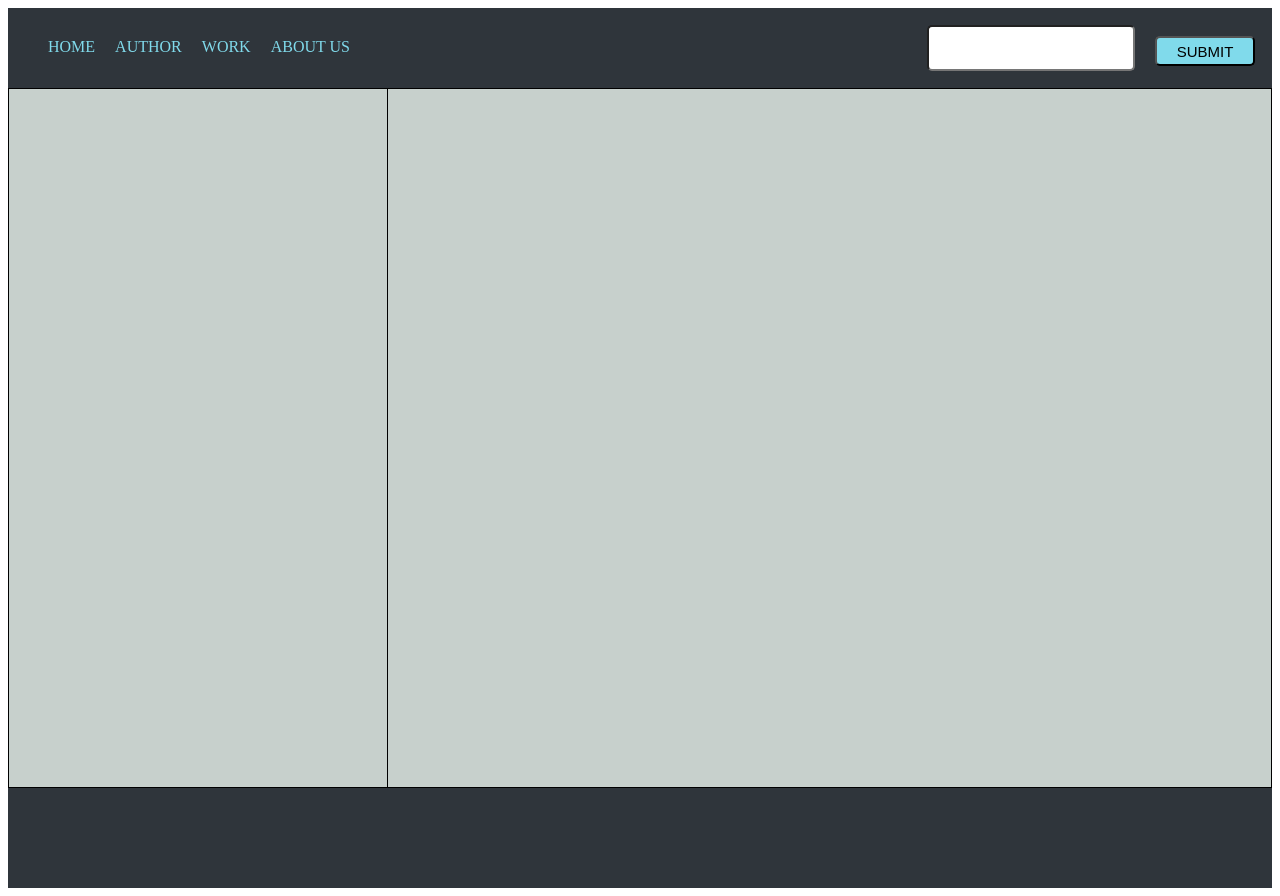
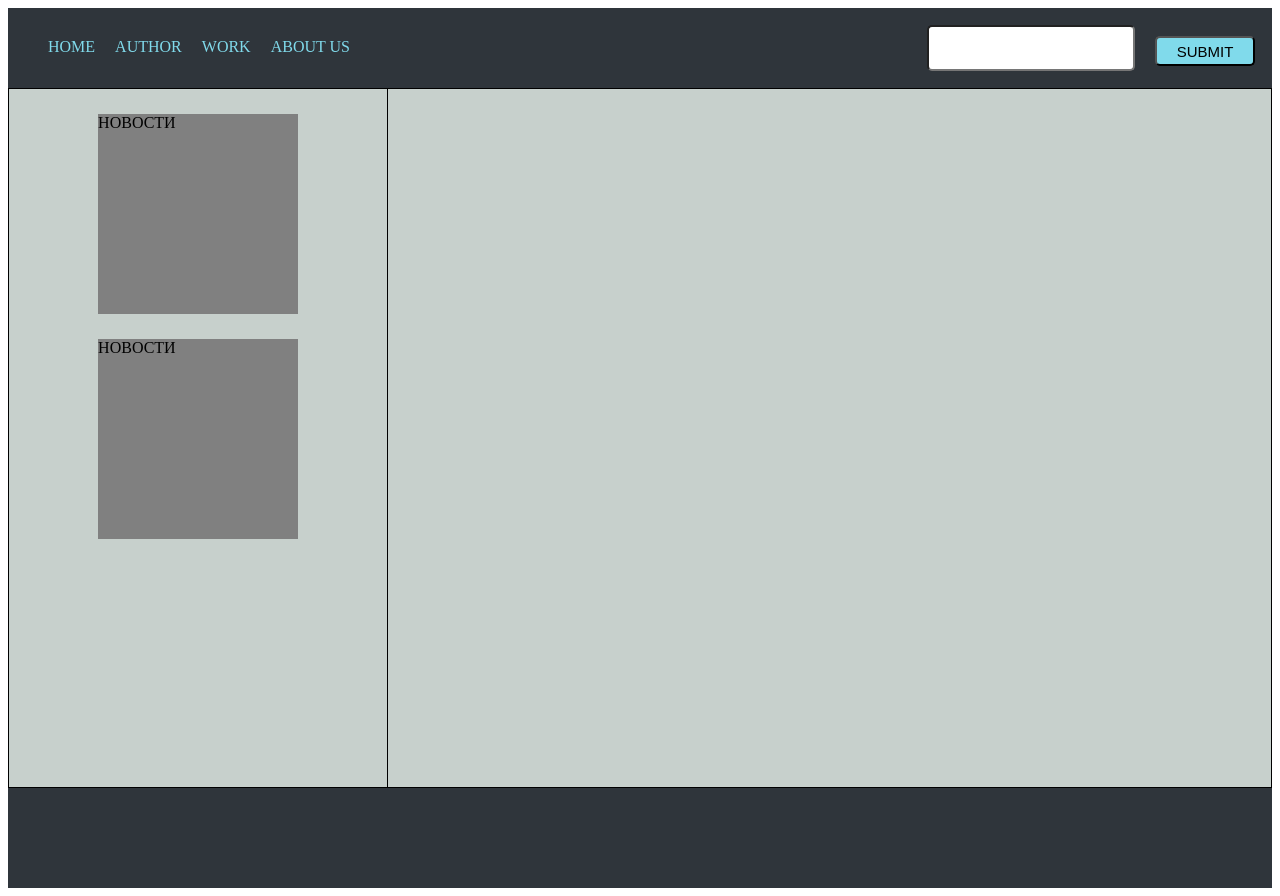
Before and after one commit to DarkTowelie/ReactApp, a React (Create React App) app: page / in a window 1280 px wide. Built offline with nearby package versions, Linux system fonts and the light colour scheme.

Commit message:
added cards

```diff
--- /dev/null
+++ b/src/components/Card/Card.js
@@ -0,0 +1,18 @@
+import React from 'react'
+
+const styles = {
+    card: {
+        width: '200px',
+        height: '200px',
+        backgroundColor: 'grey',
+        marginTop: '25px'
+    }
+}
+
+export default function Card(){
+    return(
+      <div style={styles.card}>
+          НОВОСТИ
+      </div>
+    );
+}
--- a/src/components/Content/Main.js
+++ b/src/components/Content/Main.js
@@ -11,7 +11,7 @@ const styles = {
     }
 }
 
-export default function Main(elements){
+export default function Main(){
     return(
       <main style={styles.main}>
           <Sidebar />
--- a/src/components/Content/Sidebar.js
+++ b/src/components/Content/Sidebar.js
@@ -1,20 +1,32 @@
 import React from 'react'
+import Card from '../Card/Card.js'
 
 const styles = {
-    div: {
+    sidebar: {
         width:'30%',
         height: '700px',
         backgroundColor:'#C7D0CC',
         boxSizing: 'border-box',
         border: 'solid 1px black',
         borderRight: '0'
+    },
+
+    news:{
+        display: 'flex',
+        justifyContent: 'center',
+        flexWrap: 'wrap'
     }
+
+
 }
 
 export default function Sidebar(){
     return(
-      <div style={styles.div}>
-
+      <div style={styles.sidebar}>
+          <div style={styles.news}>
+            <Card />
+            <Card />
+          </div>
       </div>
     );
 }
--- a/src/components/Footer/Footer.js
+++ b/src/components/Footer/Footer.js
@@ -7,7 +7,7 @@ const styles = {
     }
 }
 
-export default function Content(){
+export default function Footer(){
     return(
       <footer style={styles.footer}>
 
--- a/src/components/Header/Form.js
+++ b/src/components/Header/Form.js
@@ -25,7 +25,7 @@ const styles = {
     }
 }
 
-export default function Header() {
+export default function Form() {
     return(
         <form style={styles.form}>
             <input style={styles.input} type='text'></input>
--- a/src/components/Header/Navbar.js
+++ b/src/components/Header/Navbar.js
@@ -10,12 +10,17 @@ const styles = {
     }
 }
 
-let textList = ['HOME', 'AUTHOR', 'WORK', 'ABOUT US'];
+let textList = [
+    {id: 1, name: 'HOME'},
+    {id: 2, name: 'AUTHOR'},
+    {id: 3, name: 'WORK'},
+    {id: 4, name: 'ABOUT US'}
+];
 export default function Navbar() {
     return(
         <ul style={styles.ul}>
             {
-                textList.map(element => {return <NavbarElement text = {element}/>})
+                textList.map(element => {return <NavbarElement text = {element.name} key = {element.id}/>})
             }
         </ul>
     );
```
Also changed, not shown: 1 other file (tests, documents, lock files or other folders).
